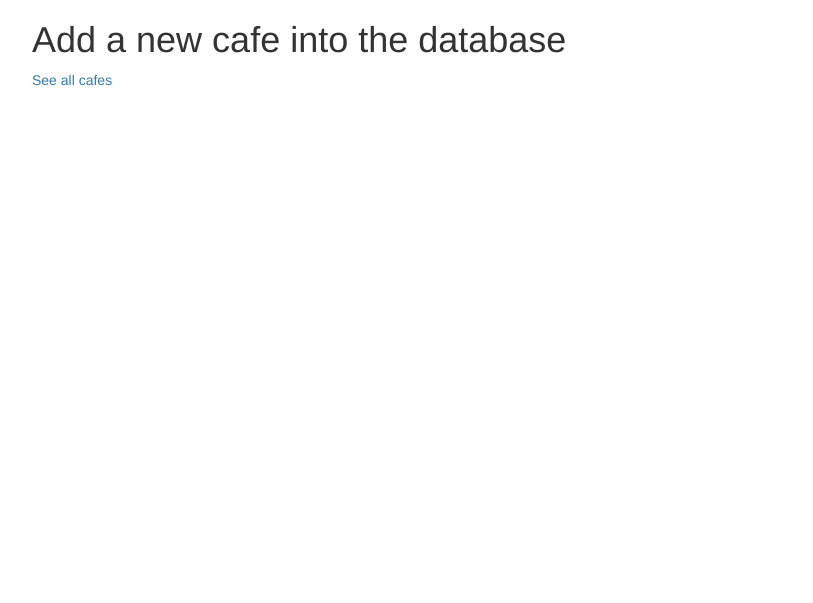
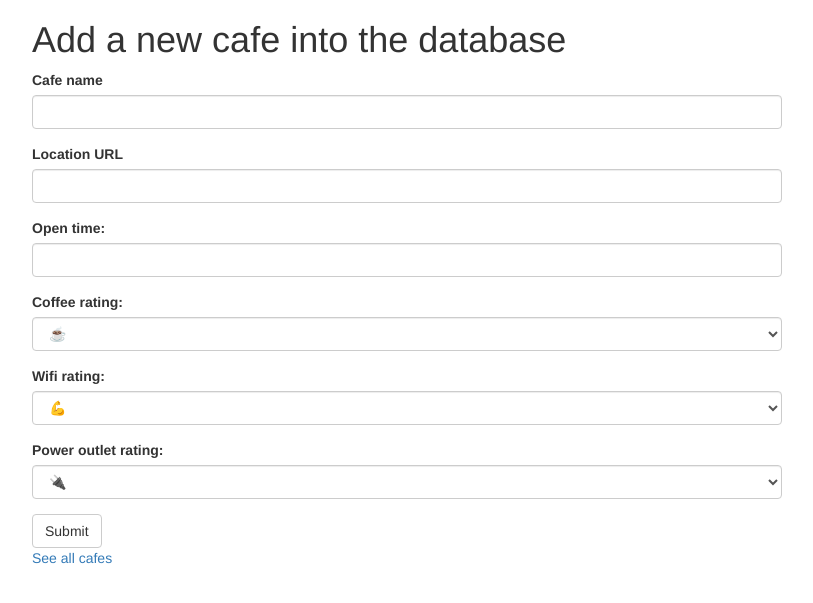
Before and after one commit to Kamil-Ru/Cofee_and_Wifi, a Flask app: page /add in a window 1280 px wide. Shown: the top 603 px of the page, without its empty margins (38-851 px from the left). Run offline with Flask 2, Linux system fonts and the light colour scheme; some libraries are stand-ins or nearby versions.

Commit message:
work in progress

```diff
--- a/main.py
+++ b/main.py
@@ -1,7 +1,8 @@
-from flask import Flask, render_template
+from flask import Flask, render_template, request
 from flask_bootstrap import Bootstrap
-from flask_wtf import FlaskForm
-from wtforms import StringField, SubmitField
+from flask_wtf import FlaskForm, RecaptchaField
+from wtforms import StringField, SubmitField, DateTimeField, SelectField
+from wtforms.fields.html5 import URLField
 from wtforms.validators import DataRequired
 import csv
 
@@ -11,13 +12,22 @@ Bootstrap(app)
 
 
 class CafeForm(FlaskForm):
-    cafe = StringField('Cafe name', validators=[DataRequired()])
+    cafe = StringField(label='Cafe name', validators=[DataRequired()])
+    location = URLField(label='Location URL', validators=[DataRequired()])
+
+    open_time = DateTimeField(label="Open time: ", format="%H:%M", validators=[DataRequired()])
+ #   closing_time =
+
+    coffee = SelectField(label="Coffee rating: ", choices=["☕", "☕☕", "☕☕☕", "☕☕☕☕", "☕☕☕☕☕"])
+    wifi = SelectField(label="Wifi rating: ", choices=["💪", "💪💪", "💪💪💪", "💪💪💪💪", "💪💪💪💪💪"])
+    power = SelectField(label="Power outlet rating: ", choices=["🔌", "🔌🔌", "🔌🔌🔌", "🔌🔌🔌🔌", "🔌🔌🔌🔌🔌"])
     submit = SubmitField('Submit')
+
 
 # Exercise:
 # add: Location URL, open time, closing time, coffee rating, wifi rating, power outlet rating fields
 # make coffee/wifi/power a select element with choice of 0 to 5.
-#e.g. You could use emojis ☕️/💪/✘/🔌
+# e.g. You could use emojis ☕️/💪/✘/🔌
 # make all fields required except submit
 # use a validator to check that the URL field has a URL entered.
 # ---------------------------------------------------------------------------
@@ -29,32 +39,33 @@ def home():
     return render_template("index.html")
 
 
-@app.route('/add')
+@app.route('/add', methods=['GET', 'POST'])
 def add_cafe():
     form = CafeForm()
     if form.validate_on_submit():
         print("True")
-
-
+        print(form.cafe.data)
+        for item in form:
+            print(item.data)
+        return render_template('add.html', form=form)
     # Exercise:
     # Make the form write a new row into cafe-data.csv
     # with   if form.validate_on_submit()
-    return render_template('add.html', form=form)
+    else:
+        return render_template('add.html', form=form)
+
+
 
 
 @app.route('/cafes')
 def cafes():
-    print("cafes odpala")
     with open('cafe-data.csv', newline='', encoding='utf-8') as csv_file:
-        print("otwiera plik")
         csv_data = csv.reader(csv_file, delimiter=',')
         list_of_rows = []
-        print(list_of_rows)
         for row in csv_data:
-            print(row)
             list_of_rows.append(row)
-        print(list_of_rows)
     return render_template('cafes.html', cafes=list_of_rows)
+
 
 if __name__ == '__main__':
     app.run(debug=True)
--- a/templates/add.html
+++ b/templates/add.html
@@ -1,4 +1,5 @@
 {% extends 'bootstrap/base.html' %}
+{% import "bootstrap/wtf.html" as wtf %}
 
 {% block title %}Add A New Cafe{% endblock %}
 
@@ -9,6 +10,7 @@
 
       <h1>Add a new cafe into the database</h1>
 
+      {{ wtf.quick_form(form, novalidate=True) }}
       <!-- This is where your WTForm will go -->
 
 	  <p class="space-above"><a href="#">See all cafes</a></p>
```
